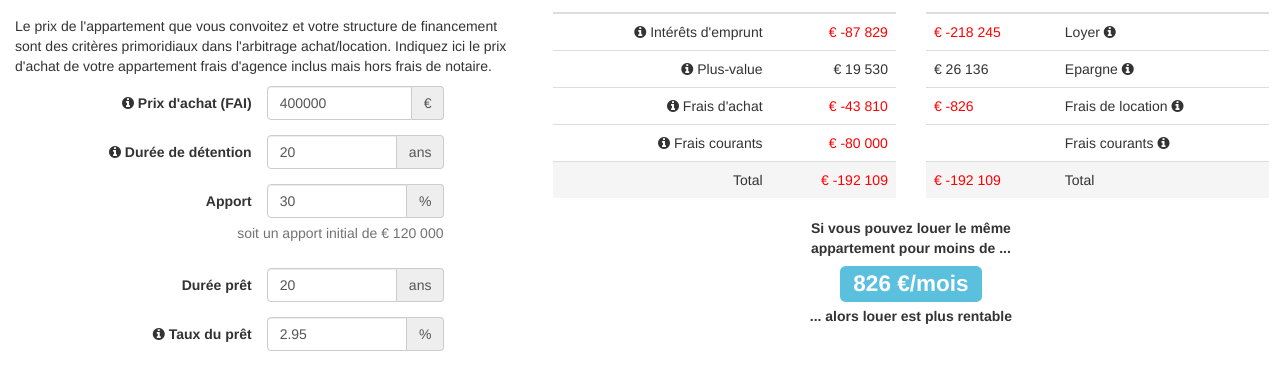
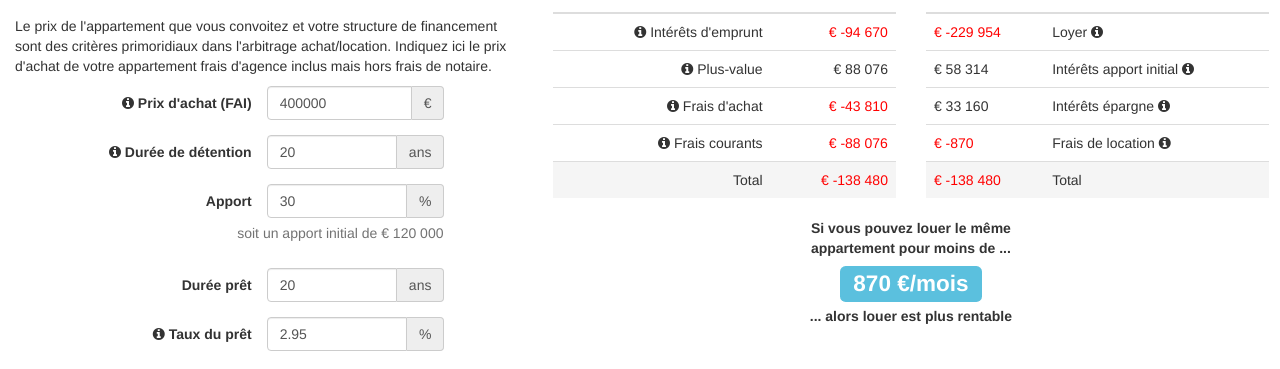
Before and after one commit to mchantalat/arbitrage, a plain HTML site: page index.html in a window 1280 px wide. Shown: the part 158-527 px from the top of the page. Drawn offline with nearby package versions, Linux system fonts and the light colour scheme.

Commit message:
suppression des discount par l'inflation ajout des interets de l'epargne supplementaire en location

```diff
--- a/index.html
+++ b/index.html
@@ -174,11 +174,11 @@
 							En location, nous avons supposé que les loyers progressaient comme l'indice des loyers courants, sans retenir
 							l'effet d'un éventuel encadrement des loyers d'une part, ou l'augmentation de loyer en cas de changement d'appartement d'autre part.
 							Nous avons également négligé la perte due à l'immobilisation sans intérêt du dépôt de garantie.<br/><br/>
-							L'estimateur compare les valeurs nettes actualisées de l'achat ou de la location d'un bien immobilier, sans valoriser le risque
+							L'estimateur compare les flux de l'achat ou de la location d'un bien immobilier, sans valoriser le risque
 							inhérent à l'achat : en effet pour un coût total moyen équivalent, les variations potentielles à la baisse ou à la hausse sont beaucoup
 							plus forts en cas d'achat. En d'autres termes au loyer équivalent vous ne prenez aucun risque, alors qu'acheter implique une opportunité
 							de plus-value mais également un risque important de perte.<br/><br/>
-							Enfin nous n'avons pas valorisé le caractère "disciplinant" d'un emprunt qui vous force à épargner. Nous avons donc considéré que le surplus disponible entre loyer et échéance de prêt est dépensé ou placé sans intérêt. Les partisans de la location répondront
+							Enfin nous n'avons pas valorisé le caractère "disciplinant" d'un emprunt qui vous force à épargner. Nous avons considéré que le surplus disponible entre loyer et échéance était placé au taux sans risque mais en pratique rie ne vous oblige à épargner autant dans le cas de la location. Les partisans de la location répondront
 							que cette liberté d'épargner permet également de saisir plus facilement des opportunités d'investissement ou de carrières, comme une création d'entreprise par exemple.
 
 						</div>
@@ -201,7 +201,7 @@
 											</tr>
 											<tr>
 												<td><i class="fa fa-info-circle" tooltip-placement="top"
-												tooltip="Revente du bien moins le capital restant dû à la banque,
+												tooltip="Prix de revente du bien moins le capital restant dû à la banque,
 												la part des mensualités remboursant le capital emprunté, l'apport initial à l'achat"></i> Plus-value</td>
 												<td ng-class="{'red': npv_prix < 0}">{{npv_prix | customCurrency}}</td>
 											</tr>
@@ -238,18 +238,18 @@
 											</tr>
 											<tr>
 												<td ng-class="{'red': npv_epargne < 0}">{{npv_epargne | customCurrency}}</td>
-												<td>Epargne <i class="fa fa-info-circle" tooltip-placement="top"
+												<td>Intérêts apport initial <i class="fa fa-info-circle" tooltip-placement="top"
 												tooltip="Intérêt de l'apport intial épargné"></i></td>
+											</tr>
+											<tr>
+												<td ng-class="{'red': npv_pouvoir < 0}">{{npv_pouvoir | customCurrency}}</td>
+												<td>Intérêts épargne <i class="fa fa-info-circle" tooltip-placement="top"
+												tooltip="Le loyer étant inférieur à l'échéance du prêt,vous pouvez placer en banque le surplus d'épargne"></i></td>
 											</tr>
 											<tr>
 												<td class="red">{{-loyer| customCurrency}}</td>
 												<td>Frais de location <i class="fa fa-info-circle" tooltip-placement="top"
 												tooltip="Frais d'agence équivalent à un mois de loyer"></i></td>
-											</tr>
-											<tr>
-												<td></td>
-												<td>Frais courants <i class="fa fa-info-circle" tooltip-placement="top"
-												tooltip="Pas de frais courants en location qui ne seraient pas également imputable à un propriétaire occupant!"></i></td>
 											</tr>
 											<tr class="active">
 												<td ng-class="{'red': delta_location < 0}">{{delta_location | customCurrency}}</td>
--- a/js/app.js
+++ b/js/app.js
@@ -47,7 +47,6 @@ app.controller('EstimCtrl', function ($scope){
 	//adresse contact en js
 	$scope.adresse_contact = "contact@smartloc.fr";
 
-
 	//valeurs par défaut
 	$scope.prix = 400000;
 	$scope.duree_detention = 20;
@@ -64,14 +63,14 @@ app.controller('EstimCtrl', function ($scope){
 	$scope.charge_copro =0.5;
 	$scope.loyer ="";
 
-
-	//fonction calculant les Net Present Value du Tableau et le loyer équivalent
+	//fonction calculant les flux du tableau (npv_) et le loyer équivalent
 	$scope.getNpv = function(){
 		var montant_emprunte =(1-$scope.apport/100)*($scope.prix);
 		var apport_initial = ($scope.apport/100)*$scope.prix;
 		$scope.apport_initial = apport_initial;
 
 		//calcul d'une échéance annuelle fixe composé des intérêts et du remboursement du capital facial
+		//pour les formules http://www.cbanque.com/credit/principe.php
 		var echeance = montant_emprunte*($scope.taux_pret/100)*Math.pow((1+$scope.taux_pret/100),$scope.duree_pret)/(Math.pow((1+$scope.taux_pret/100),$scope.duree_pret)-1);
 		//fonction remboursement des interets
 		function interet(i){
@@ -80,51 +79,60 @@ app.controller('EstimCtrl', function ($scope){
 		}
 		//fonction remboursement du capital facial
 		function capital(i){
-			var capital = (echeance-montant_emprunte*$scope.taux_pret/100)*Math.pow((1+$scope.taux_pret/100),(i-1));
+			var capital = (echeance-montant_emprunte*$scope.taux_pret/100)*Math.pow((1+$scope.taux_pret/100),(j-1));
 			return capital;
 		}
 
-		//flux actualisé des intérêts remboursés pendant la periode de détention
+		//flux des  intérêts remboursés pendant la periode de détention
 		var npv_interet = 0;
 		for (i = 1; i <= Math.min($scope.duree_detention,$scope.duree_pret); i++) {
-		    npv_interet += (interet(i))/(Math.pow((1+$scope.taux_inflation/100),i));
+		    npv_interet += (interet(i));
 		}
 	    $scope.npv_interet=-npv_interet;
 
-	    //delta revente = montant apporté - flux actualisé du remboursement capital facial + revente appart - remboursement anticipé du restant du le cas échéant
+	    //delta revente = montant apporté - flux du remboursement capital facial + revente appart - remboursement anticipé du restant du le cas échéant
 		var npv_remboursement_facial = 0;
 		var remboursement_facial = 0;
 		for (j = 1; j <= Math.min($scope.duree_detention,$scope.duree_pret); j++) {
-		    npv_remboursement_facial += (capital(i))/(Math.pow((1+$scope.taux_inflation/100),j));
-		    remboursement_facial += (capital(i));
+		    npv_remboursement_facial += (capital(j));
 		}
 		// remboursement anticipe vaut 0 si duree_pret=duree_detention en supposant qu'il n'y a pas de penalités pour remboursement anticipé
-		var npv_remboursement_anticipe = (montant_emprunte-remboursement_facial)/Math.pow((1+$scope.taux_inflation/100),$scope.duree_detention);
-		var npv_prix_revente = $scope.prix*Math.pow((1+$scope.croissance_prix/100),$scope.duree_detention)/Math.pow((1+$scope.taux_inflation/100),$scope.duree_detention);
+		var npv_remboursement_anticipe = (montant_emprunte-npv_remboursement_facial);
+		var npv_prix_revente = $scope.prix*Math.pow((1+$scope.croissance_prix/100),$scope.duree_detention);
 	    $scope.npv_prix=-apport_initial-npv_remboursement_facial-npv_remboursement_anticipe+npv_prix_revente;
 
 		//les frais d'agence et de notaire se calculent sur le net vendeur
 	    $scope.frais_achat = -$scope.prix*(($scope.frais_agence/100)+($scope.frais_notaire/100))/(1+$scope.frais_agence/100);
 
 	    //les charges courantes croient comme l'inflation
-	    $scope.frais_courant = -$scope.prix*$scope.duree_detention*($scope.charge_fonciere+$scope.charge_copro)/100;
+	    $scope.frais_courant = -$scope.prix*($scope.charge_fonciere+$scope.charge_copro)*((Math.pow((1+$scope.taux_inflation/100),$scope.duree_detention)-1)/($scope.taux_inflation/100))/100;
 
 	    //total achat
 	    $scope.delta_achat = $scope.npv_interet+$scope.npv_prix+$scope.frais_achat+$scope.frais_courant;
 
 	    //epargne + interet actualisés - epargne initiale
 	    var npv_epargne = 0;
-		npv_epargne = apport_initial*Math.pow((1+$scope.taux_rendement/100),$scope.duree_detention)/Math.pow((1+$scope.taux_inflation/100),$scope.duree_detention)-apport_initial;
-	    $scope.npv_epargne=npv_epargne;
+		npv_epargne = apport_initial*Math.pow((1+$scope.taux_rendement/100),$scope.duree_detention)-apport_initial;
+		$scope.npv_epargne=npv_epargne;
 
-	    //on fixe le flux actualisé de loyer pour matcher achat vs location et on recalcule le loyer équivalent à partir du flux
-	    var npv_loyer = 0;
-	    var multiple = 0;
-    	$scope.npv_loyer= $scope.delta_achat-$scope.npv_epargne;
-		for (k = 1; k <= $scope.duree_detention; k++) {
-		    multiple += Math.pow((1+$scope.croissance_loyer/100),$scope.duree_detention)/(Math.pow((1+$scope.taux_inflation/100),k));
-		}
-		$scope.loyer = -Math.round($scope.npv_loyer/multiple/12);
+
+	    //on fixe le loyer pour matcher achat vs location
+	    //en prenant pour la location les interets du pouvoir d'achat supplementaire (echeance-loyer), les interets de l'apport initial moins les loyers payes
+	    var loyer = 0;
+	    loyer = ($scope.delta_achat-npv_epargne-Math.min($scope.duree_detention,$scope.duree_pret)*Math.min($scope.duree_detention,$scope.duree_pret)
+	    	*echeance*($scope.taux_rendement/100)/2)/((-Math.min($scope.duree_detention,$scope.duree_pret)*Math.min($scope.duree_detention,$scope.duree_pret)*
+	    		($scope.taux_rendement/100)/2)-((Math.pow((1+$scope.croissance_loyer/100),$scope.duree_detention)-1)/($scope.croissance_loyer/100)));
+		$scope.loyer = Math.round(loyer/12);
+
+		//on affiche les interets du pouvoir d'achat supplémentaire placé
+		var npv_pouvoir = 0;
+		npv_pouvoir = ($scope.taux_rendement/100)*Math.min($scope.duree_detention,$scope.duree_pret)*Math.min($scope.duree_detention,$scope.duree_pret)*(echeance-loyer)/2;
+		$scope.npv_pouvoir = npv_pouvoir;
+
+		//on affiche le flux de loyers correspondants
+		var npv_loyer = 0;
+		npv_loyer = -loyer*(Math.pow((1+$scope.croissance_loyer/100),$scope.duree_detention)-1)/($scope.croissance_loyer/100);
+		$scope.npv_loyer = npv_loyer;
 
 		if ($scope.loyer>=0){
 			$scope.text_result_1="Si vous pouvez louer le même appartement pour moins de ... ";
@@ -135,7 +143,7 @@ app.controller('EstimCtrl', function ($scope){
 		}
 
 	    //total location
-	    $scope.delta_location = $scope.npv_loyer+$scope.npv_epargne;
+	    $scope.delta_location = $scope.npv_loyer+$scope.npv_epargne+$scope.npv_pouvoir;
 
 	}
 
```
